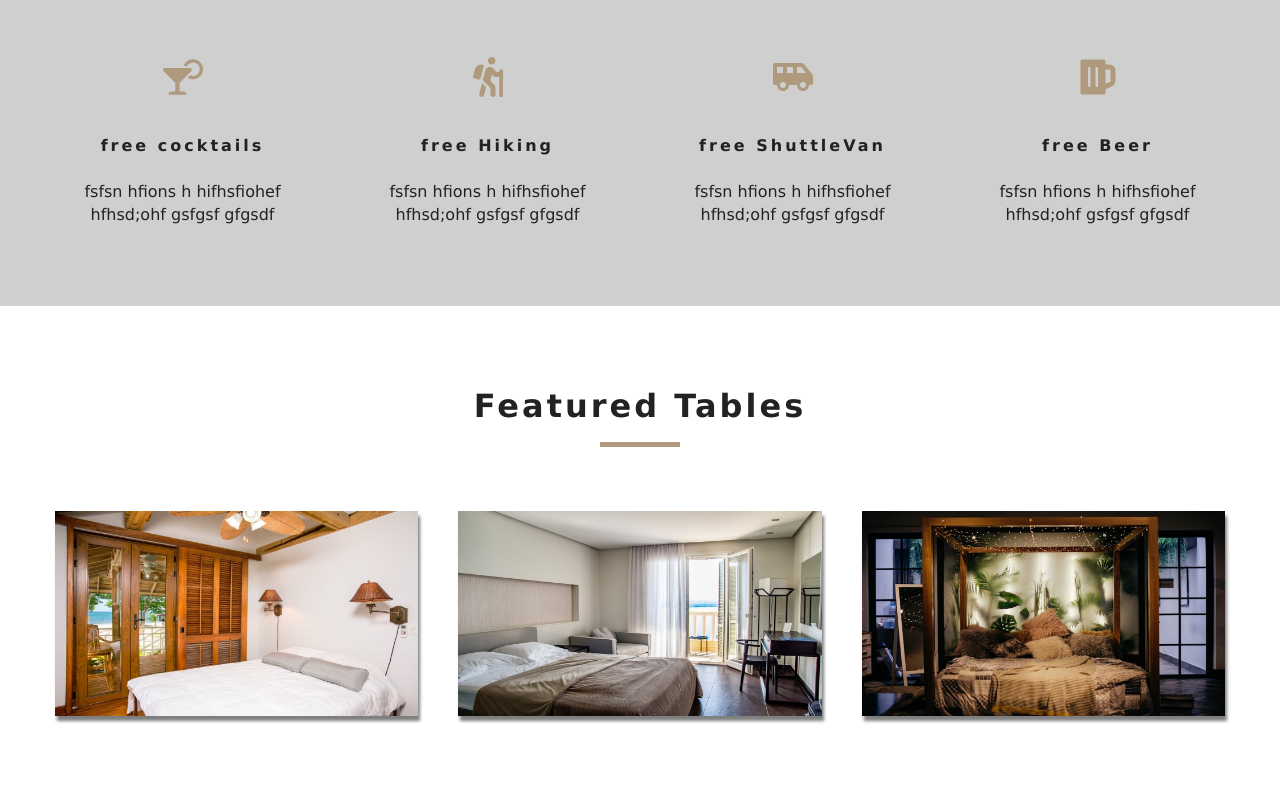
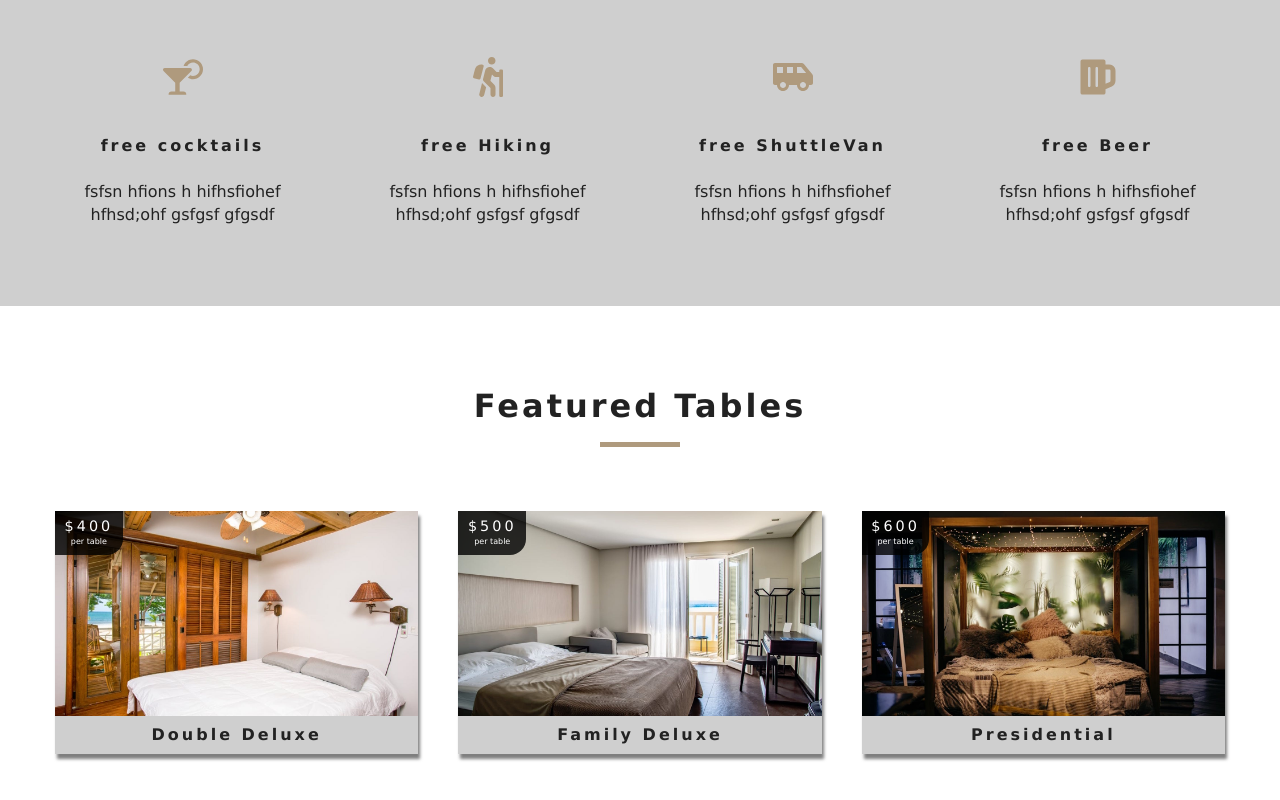
Before and after one commit to iamayushdas/roomz, a React (Create React App) app: page / in a window 1280 px wide. Shown: the part 950-1750 px from the top of the page. Built offline with nearby package versions, Linux system fonts and the light colour scheme.

Commit message:
feature-tables linked to single table page

```diff
--- a/src/App.js
+++ b/src/App.js
@@ -15,8 +15,8 @@ function App() {
       <Navbar />
       <Switch>
           <Route exact path="/" component={Home}/>
-          <Route exact path="/rooms/" component={Rooms}/>
-          <Route exact path="/rooms/:slug" component={SingleRoom}/>
+          <Route exact path="/tables/" component={Rooms}/>
+          <Route exact path="/tables/:slug" component={SingleRoom}/>
 
           <Route component = {Error} />
       </Switch>
--- a/src/components/Table.js
+++ b/src/components/Table.js
@@ -1,12 +1,31 @@
 import React from 'react'
 import {Link} from 'react-router-dom'
+import defaultImg from "../images/room-1.jpeg"
+import PropTypes from 'prop-types'
 export default function Table({table}) {
     const {name,slug,images,price} = table;
     return (
         <article className="room">
             <div className="img-container">
-                <img src={images[0]} alt ="single-table"/>
+                <img src={images[0] || defaultImg } alt ="single-table"/>
+                <div className="price-top">
+                    <h6>${price}</h6>
+                    <p>per table</p>
+                </div>
+                <Link to={`/tables/${slug}`} className="btn-primary room-link">
+                    Features
+                </Link>
             </div>
+            <p className="room-info">{name}</p>
         </article>
     )
 }
+
+Table.propTypes = {
+    room:PropTypes.shape({
+        name:PropTypes.string.isRequired,
+        slug:PropTypes.string.isRequired,
+        images:PropTypes.arrayOf(PropTypes.string).isRequired,
+        price:PropTypes.number.isRequired
+    })
+}
```
Also changed, not shown: 1 other file (tests, documents, lock files or other folders).
